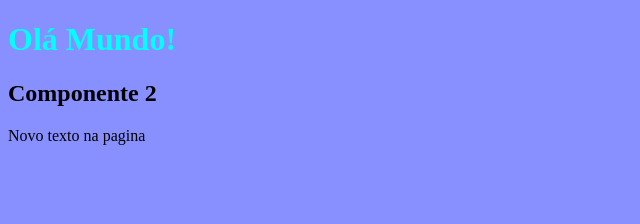
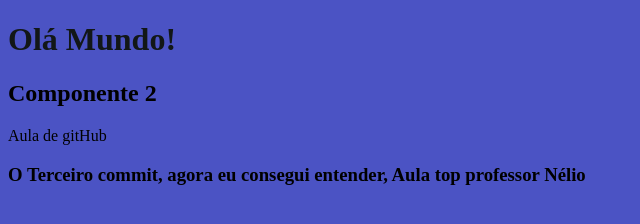
Before and after one commit to adrielamarante/aulaGithub, a plain HTML site: page index.html in a window 1280 px wide. Shown: the whole page, without its empty margins (0-640 px from the left). Drawn offline with Linux system fonts and the light colour scheme.

Commit message:
Foi acrecentado um h3 na pagina index

```diff
--- a/index.html
+++ b/index.html
@@ -5,13 +5,10 @@
     <meta name="viewport" content="width=device-width, initial-scale=1.0">
     <title>Aprendendo CSS</title>
 </head>
-<body style="background-color: #888fff;">
-    <h1 style="color: aqua;">Olá Mundo!</h1>
+<body style="background-color: #4b53c4;">
+    <h1 style="color: rgb(18, 23, 23);">Olá Mundo!</h1>
     <h2>Componente 2</h2>
-    <p>Novo texto na pagina</p>
-
-
-
-
+    <p>Aula de gitHub</p>
+    <h3>O Terceiro commit, agora eu consegui entender, Aula top professor Nélio</h3>
 </body>
 </html>
```
